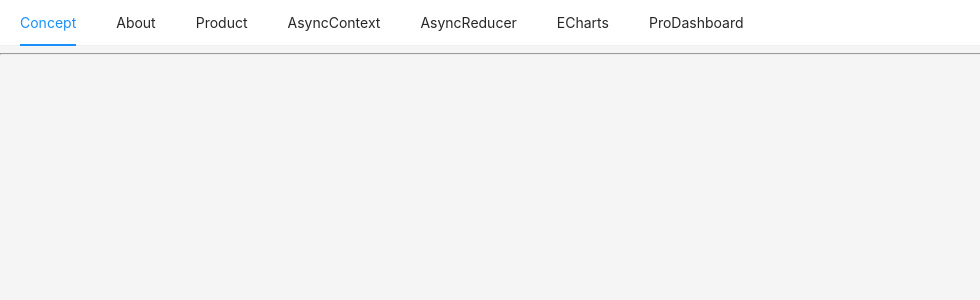
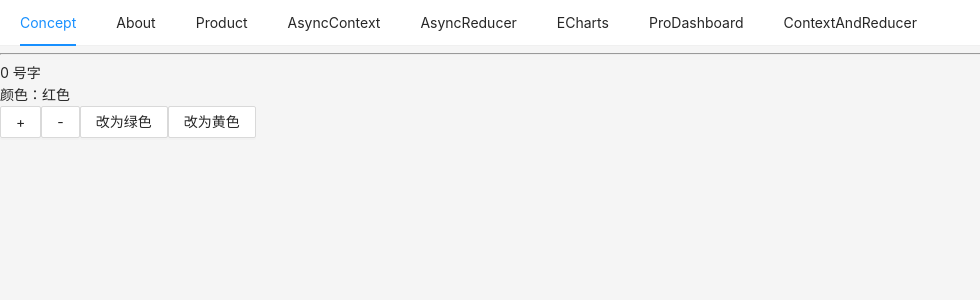
Before and after one commit to fullee/hooks, a React (Create React App) app: page /hooks/car in a window 1280 px wide. Shown: the top 300 px of the page, without its empty margins (0-980 px from the left). Built offline with nearby package versions, Linux system fonts and the light colour scheme.

Commit message:
context和reducer结合可以实现类似redux的功能

```diff
--- a/src/App.js
+++ b/src/App.js
@@ -1,15 +1,18 @@
 import {BrowserRouter as Router, Route, Link} from "react-router-dom";
 import {Menu, Button} from "antd";
-import {useState, createContext, useContext, useReducer} from "react";
+import {useState} from "react";
 import ECharts from './components/ECharts'
 import ProDashboard from "./components/Dashboard";
+import AsyncContext from "./hooks/Context"
+import AsyncReducer from "./hooks/Reducer"
 import useRequest from "@ahooksjs/use-request";
 import Concept from "./concept";
+import ContextAndReducer from "./hooks/ContextAndReducer";
 
 function App() {
     return (
         <Router basename={'hooks'}>
-            <div style={{backgroundColor: '#f5f5f5',height:'800px'}}>
+            <div style={{backgroundColor: '#f5f5f5', height: '800px'}}>
                 <Menu mode="horizontal">
                     <Menu.Item><Link to="/">Concept</Link></Menu.Item>
                     <Menu.Item><Link to="/About">About</Link></Menu.Item>
@@ -18,6 +21,7 @@ function App() {
                     <Menu.Item><Link to="/AsyncReducer">AsyncReducer</Link></Menu.Item>
                     <Menu.Item><Link to="/echarts">ECharts</Link></Menu.Item>
                     <Menu.Item><Link to="/dashboard">ProDashboard</Link></Menu.Item>
+                    <Menu.Item><Link to="/car">ContextAndReducer</Link></Menu.Item>
                 </Menu>
                 <hr/>
                 <Route path="/" exact component={Concept}/>
@@ -27,11 +31,11 @@ function App() {
                 <Route path="/AsyncReducer" component={AsyncReducer}/>
                 <Route path="/echarts" component={ECharts}/>
                 <Route path="/dashboard" component={ProDashboard}/>
+                <Route path="/car" component={ContextAndReducer}/>
             </div>
         </Router>
     );
 }
-
 
 
 const About = () => {
@@ -74,67 +78,6 @@ const Product = () => {
 }
 
 
-let Color = createContext({o1: '#FFFFFF'})
 
-const AsyncContext = () => {
-
-    let [o1, setColor] = useState('#FFFFFF')
-    // useReducer()
-
-    return (
-        <>
-            <Color.Provider value={{o1, setColor}}>
-                <ColorButton>HH</ColorButton>
-            </Color.Provider>
-            <ColorButton>HH</ColorButton>
-        </>
-    )
-}
-
-const calcReducer = (state, action) => {
-    console.log(state)
-    switch (action.type) {
-        case 'add' :
-            return {count: state.count + 1}
-        case 'sub' :
-            return {count: state.count - 1}
-        default:
-            new Error()
-    }
-}
-
-const AsyncReducer = () => {
-
-    let [state, dispatch] = useReducer(calcReducer, {count: 0})
-    console.log(state)
-    return (
-        <>
-            <h1>{state.count}</h1>
-            <Button onClick={() => dispatch({type: 'add'})}>+1</Button>
-            <Button onClick={() => dispatch({type: 'sub'})}>-1</Button>
-        </>
-    )
-}
-
-const ColorButton = (props) => {
-    let color = useContext(Color)
-    console.log(color)
-
-    const handleClick = () => {
-        console.log(color)
-        if (color) {
-            if (color.o1 === 'red') {
-                color.setColor('#FFFFFF');
-            } else {
-                color.setColor('red');
-            }
-        }
-
-    }
-
-    return (
-        <Button onClick={handleClick} style={{backgroundColor: color.o1}}>{props.children}</Button>
-    )
-}
 
 export default App;
--- /dev/null
+++ b/src/hooks/Context.js
@@ -0,0 +1,49 @@
+import {createContext, useContext, useState} from "react";
+import {Button} from "antd";
+
+/**
+ * 这是一个生产消费模型
+ */
+let Color = createContext({o1: '#FFFFFF'})
+
+const ColorButton = (props) => {
+    /**
+     * 消费者
+     */
+    let color = useContext(Color)
+    console.log(color)
+
+    const handleClick = () => {
+        console.log(color)
+        if (color) {
+            if (color.o1 === 'red') {
+                color.setColor('#FFFFFF');
+            } else {
+                color.setColor('red');
+            }
+        }
+
+    }
+
+    return (
+        <Button onClick={handleClick} style={{backgroundColor: color.o1}}>{props.children}</Button>
+    )
+}
+
+const AsyncContext = () => {
+
+    let [o1, setColor] = useState('#FFFFFF')
+
+    return (
+        <>
+            {/* 生产者，提供一个state和setState */}
+            <Color.Provider value={{o1, setColor}}>
+                <ColorButton>正常</ColorButton>
+            </Color.Provider>
+            {/* 没有生产者，消费就会报错 */}
+            <ColorButton>异常</ColorButton>
+        </>
+    )
+}
+
+export default AsyncContext
--- /dev/null
+++ b/src/hooks/ContextAndReducer.js
@@ -0,0 +1,60 @@
+import {createContext, useContext, useReducer} from "react";
+import {Button} from "antd";
+
+const Context = createContext({})
+
+const reducer = (state, action) => {
+    console.log(state)
+    switch (action.type) {
+        case 'add':
+            return {...state, count: state.count + 1}
+        case 'sub':
+            return {...state, count: state.count - 1}
+        case 'color':
+            return {...state, color: action.payload}
+        default:
+            new Error()
+    }
+}
+
+const ContextAndReducer = () => {
+
+    const [state, dispatch] = useReducer(reducer, {count: 0, color: '红色'})
+
+    return (
+        <Context.Provider value={{state, dispatch}}>
+            <Title/>
+        </Context.Provider>
+    )
+}
+
+const Title = () => {
+    const val = useContext(Context)
+
+    return <>
+        <div>{val.state.count} 号字</div>
+        <div>颜色：{val.state.color}</div>
+        <Button
+            onClick={() => {
+                val.dispatch({type: 'add'})
+            }}
+        >+</Button>
+        <Button
+            onClick={() => {
+                val.dispatch({type: 'sub'})
+            }}
+        >-</Button>
+        <Button
+            onClick={() => {
+                val.dispatch({type: 'color', payload: '绿色'})
+            }}
+        >改为绿色</Button>
+        <Button
+            onClick={() => {
+                val.dispatch({type: 'color', payload: '黄色'})
+            }}
+        >改为黄色</Button>
+    </>
+}
+
+export default ContextAndReducer
--- /dev/null
+++ b/src/hooks/Reducer.js
@@ -0,0 +1,29 @@
+import {useReducer} from "react";
+import {Button} from "antd";
+
+const calcReducer = (state, action) => {
+    console.log(state)
+    switch (action.type) {
+        case 'add' :
+            return {count: state.count + 1}
+        case 'sub' :
+            return {count: state.count - 1}
+        default:
+            new Error()
+    }
+}
+
+const AsyncReducer = () => {
+
+    // 类似setState的返回值，本质是一个state和setState
+    const [{count}, dispatch] = useReducer(calcReducer, {count: 0})
+    return (
+        <>
+            <h1>{count}</h1>
+            <Button onClick={() => dispatch({type: 'add'})}>+1</Button>
+            <Button onClick={() => dispatch({type: 'sub'})}>-1</Button>
+        </>
+    )
+}
+
+export default AsyncReducer
```
Also changed, not shown: 1 other file (tests, documents, lock files or other folders).
